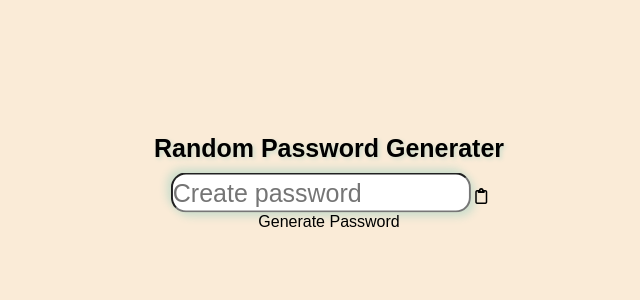
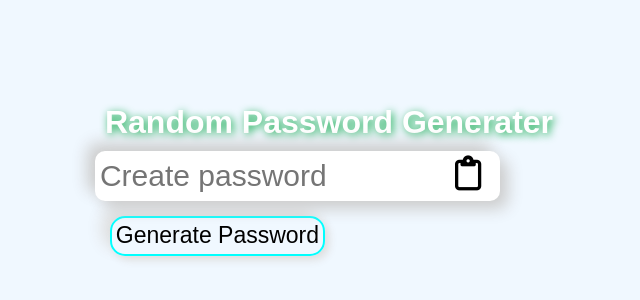
Before and after one commit to pandey-sudip/Random-Password-Generater, a plain HTML site: page index.html in a window 1280 px wide. Shown: the part 218-518 px from the top of the page, without its empty margins (311-951 px from the left). Drawn offline with Linux system fonts and the light colour scheme.

Commit message:
Update style.css

```diff
--- a/style.css
+++ b/style.css
@@ -1,56 +1,62 @@
-*{
+        * {
             margin: 0;
             padding: 0;
+            user-select: none;
             box-sizing: border-box;
-    text-decoration: none;
-    font-family: sans-serif;
-}
-body{
-    background-color: antiquewhite;
-}
-.body{
-
-    text-align: center;
-    position: absolute;
-    top: 50%;
-    left: 50%;
-    transform: translate(-50%, -50%);
         }
 
-h1{
-    font-size: 25px;
-    text-shadow: 2px 2px 4px #cddecd;
-}
-input{
-    font-size: 25px;
-    outline: none;
-    box-shadow: 4px 4px 8px #cddecd, -4px -4px 8px #cddecd;
-    border-radius: 15px;
-    margin-top: 10px;
-    height: 40px;
-    width: 300px;
-}
-button{
-    font-size: 20px;
-    height: 35px;
-    width: 200px;
-    text-align: center;
-    position: absolute;
-    top: 150%;
-    left: 50%;
-    transform: translate(-50%, -50%);
-    color: aqua;
-    background-color: cadetblue;
-    border-radius: 10px;
-    outline: none;
-    border: none;
-    cursor: pointer;
+        body {
+            background-color: aliceblue;
+            justify-content: center;
+            align-items: center;
+            display: flex;
+            min-height: 100vh;
         }
 
-.copy i{
+        h1 {
+            margin: 10px;
+            font-family: sans-serif;
+            color: white;
+            text-shadow: 2px 2px 8px #02a541;
+        }
+
+        input {
+            user-select: none;
+            height: 50px;
+            width: 405px;
+            border-radius: 10px;
+            border: none;
+            outline: none;
+            box-shadow: 8px 8px 16px #cdcdcd, -8px -8px 16px #cdcdcd;
+            font-size: 30px;
+            padding : 5px;
+        }
+
+        #but {
+            font-family: sans-serif;
+            font-size: 23px;
+            margin: 15px;
+            border: 2px solid aqua;
+            width: 215px;
+            height: 40px;
+            text-align: center;
+            display: flex;
+            justify-content: center;
+            align-items: center;
             cursor: pointer;
-    margin-left: 115px;
-    margin-top: -35px;
-    font-size: 30px;
-    position: absolute;
+            border-radius: 15px;
+            box-shadow: 4px 4px 8px #dedede, -8px -8px 16px #dedede;
         }
+
+        #but:hover {
+            color: white;
+            background-color: black;
+        }
+        i{
+			font-size: 35px;
+            cursor: pointer;
+            margin-left: -45px;
+            position: fixed;
+            margin-top: 5px;
+
+        }
```
Lines whose indentation alone changed are shown as unchanged.
